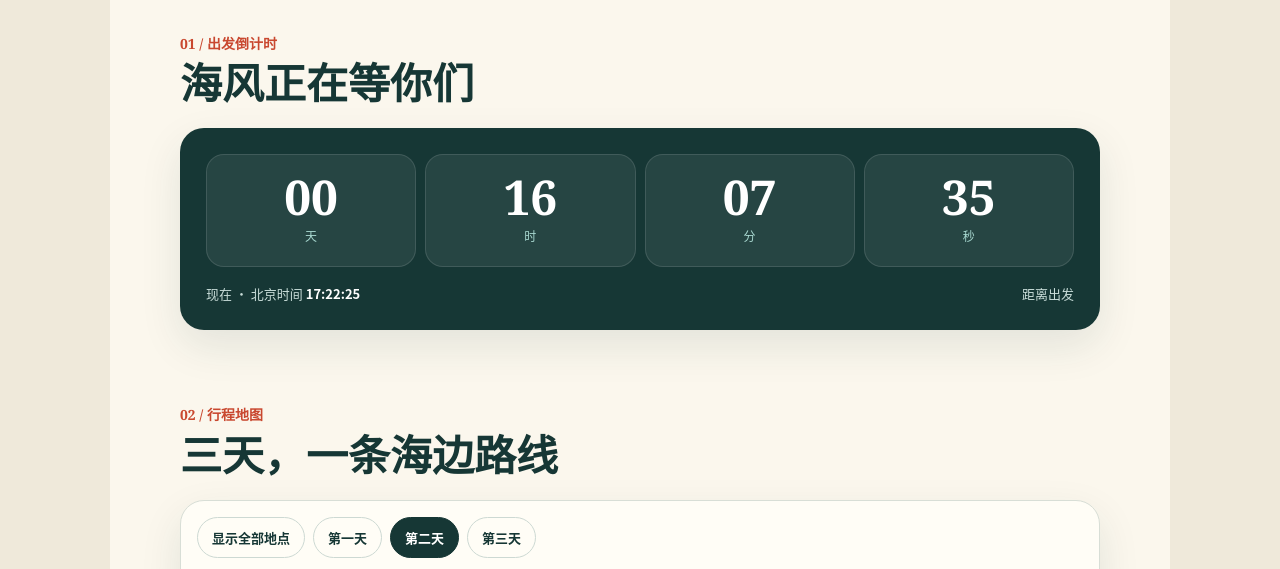
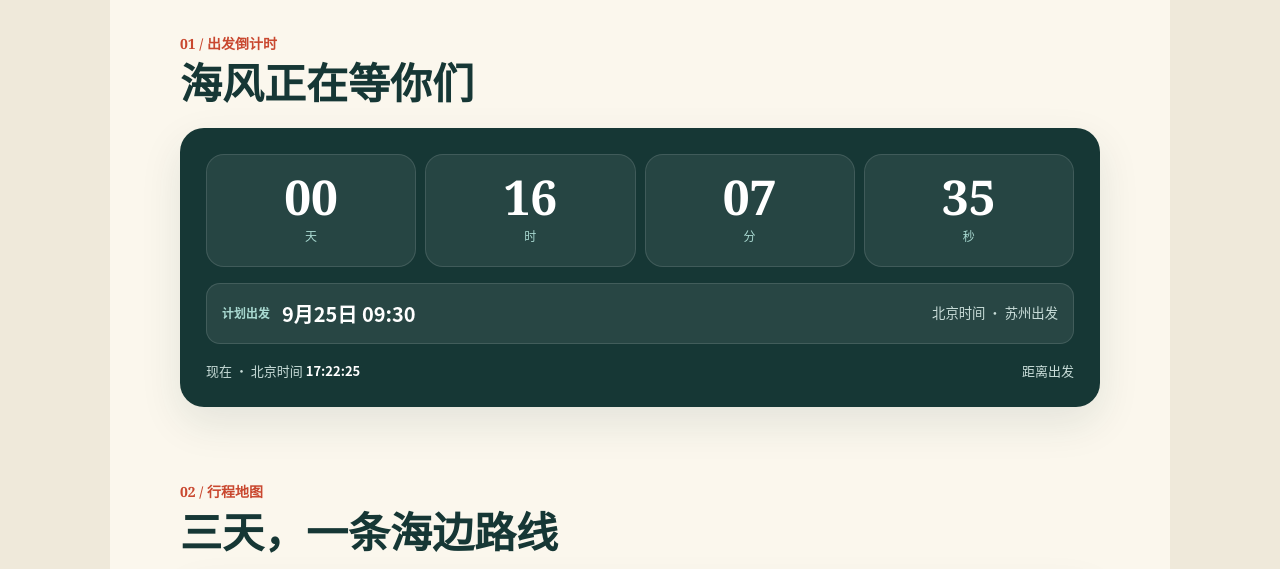
Before and after one commit to wsyzzz/zhoushan-travel-guide, a plain HTML site: page index.html in a window 1280 px wide. Shown: the part 860-1429 px from the top of the page. Drawn offline with Linux system fonts and the light colour scheme.

Commit message:
Show 09:30 departure in countdown

```diff
--- a/index.html
+++ b/index.html
@@ -18,6 +18,9 @@
     @media(max-width:700px){.wrap{width:min(calc(100% - 24px),920px)}.hero{padding-top:20px}.hero-top{display:block}.stamp{position:absolute;right:18px;top:22px;width:78px;font-size:12px}.hero h1{padding-right:68px}.hero-art{margin-top:18px;aspect-ratio:4/3}.hero-art img{object-position:center}.trip-strip{margin-top:-10px}.section{padding-top:54px}.section-head{display:block}.section-desc{text-align:left;margin-top:8px}.clock-card{padding:18px}.timebox{padding:14px 4px}.clock-foot{display:block}.map-stage{height:410px}.map-stage.focus{height:520px}.map-note{display:block}.map-legend{margin-top:6px}.day-header{grid-template-columns:48px 1fr auto;padding:17px 14px;gap:8px}.day-body{padding:4px 14px 20px}.stop{grid-template-columns:30px 1fr}.timeline:before{left:14px}.node{width:30px;height:30px}.check-btn{grid-column:2;margin-top:-8px;justify-self:start}.drive{margin-left:43px}.stay-card{grid-template-columns:1fr}.stay-card .stay-time{text-align:left}.grid{grid-template-columns:1fr}.info-card.wide{grid-column:auto}.todo-list{grid-template-columns:1fr}.tips{grid-template-columns:1fr}.modal-grid{grid-template-columns:1fr}.pin em{font-size:9px;max-width:110px;overflow:hidden;text-overflow:ellipsis}}
     @media(prefers-reduced-motion:reduce){html{scroll-behavior:auto}*{transition:none!important}}
     :root{--coral:#c9482f}.todo-group+.todo-group{margin-top:20px}.todo-group h4{margin:0 0 9px;font-size:13px;color:#50645f;letter-spacing:.06em}.dog-todo{background:#fff8df;border-color:#ead9a4}.dog-todo .card-kicker{color:#8a5710}.stop-note,.section-desc{color:#50645f}.stop-title{display:flex;align-items:center;gap:4px;flex-wrap:wrap}.place-link{min-height:44px;display:inline-flex;align-items:center;gap:6px;padding:6px 4px;border-bottom:0;color:#125b55}.place-link:after{content:"↗";font-size:12px}.info-btn{width:44px;height:44px;margin-left:0}.pin i{width:32px;height:32px}.map-route-summary{margin:0 4px 12px;padding:10px 13px;border-radius:12px;background:#edf4ef;color:#385c58;font-size:12px;font-weight:700}.detail-list a{color:#125b55;font-weight:800}.skip-link{position:fixed;left:12px;top:12px;z-index:99;transform:translateY(-150%);background:#fff;color:#143c3b;padding:10px 14px;border-radius:10px;font-weight:800}.skip-link:focus{transform:none}.sr-only{position:absolute;width:1px;height:1px;padding:0;margin:-1px;overflow:hidden;clip:rect(0,0,0,0);white-space:nowrap;border:0}.footer{padding-bottom:calc(28px + env(safe-area-inset-bottom))}@media(max-width:700px){.map-toolbar{display:grid;grid-template-columns:repeat(2,minmax(0,1fr))}.pill-btn{padding:9px 6px}.pin em{font-size:10px;white-space:normal;max-width:100px;overflow:visible;text-overflow:clip;line-height:1.25}}
+    .departure-time{display:grid;grid-template-columns:auto 1fr auto;align-items:center;gap:12px;margin-top:16px;padding:13px 15px;border-radius:14px;background:rgba(255,255,255,.08);border:1px solid rgba(255,255,255,.12)}
+    .departure-time span{font-size:12px;color:#a9d9d1;font-weight:800}.departure-time strong{font-size:20px;color:#fff}.departure-time small{color:#c9ddd9;text-align:right}
+    @media(max-width:700px){.departure-time{grid-template-columns:auto 1fr;gap:4px 10px}.departure-time strong{text-align:right}.departure-time small{grid-column:1/-1;text-align:right}}
   </style>
 </head>
 <body>
@@ -35,7 +38,7 @@
     </div>
   </header>
 
-  <section class="section wrap" id="countdown"><div class="section-head"><div><span class="section-no">01 / 出发倒计时</span><h2>海风正在等你们</h2></div></div><div class="clock-card"><div class="countdown"><div class="timebox"><strong id="dd">00</strong><span>天</span></div><div class="timebox"><strong id="hh">00</strong><span>时</span></div><div class="timebox"><strong id="mm">00</strong><span>分</span></div><div class="timebox"><strong id="ss">00</strong><span>秒</span></div></div><div class="clock-foot"><span>现在 · 北京时间 <strong id="nowClock">--:--:--</strong></span><span id="countHint">距离出发</span></div></div></section>
+  <section class="section wrap" id="countdown"><div class="section-head"><div><span class="section-no">01 / 出发倒计时</span><h2>海风正在等你们</h2></div></div><div class="clock-card"><div class="countdown"><div class="timebox"><strong id="dd">00</strong><span>天</span></div><div class="timebox"><strong id="hh">00</strong><span>时</span></div><div class="timebox"><strong id="mm">00</strong><span>分</span></div><div class="timebox"><strong id="ss">00</strong><span>秒</span></div></div><div class="departure-time"><span>计划出发</span><strong>9月25日 09:30</strong><small>北京时间 · 苏州出发</small></div><div class="clock-foot"><span>现在 · 北京时间 <strong id="nowClock">--:--:--</strong></span><span id="countHint">距离出发</span></div></div></section>
 
   <section class="section wrap" id="map"><div class="section-head"><div><span class="section-no">02 / 行程地图</span><h2>三天，一条海边路线</h2></div></div><div class="map-card"><div class="map-toolbar" role="group" aria-label="选择地图路线"><button class="pill-btn" data-map="all">显示全部地点</button><button class="pill-btn" data-map="1">第一天</button><button class="pill-btn active" data-map="2">第二天</button><button class="pill-btn" data-map="3">第三天</button></div><div class="map-route-summary" id="mapRouteSummary">樟州湾 → 大青山正门 → 四季花海 → 里沙 → 青沙 → 55Road咖啡 → 牛头山 → 猫跳 → 筲箕湾渔村</div><div class="map-stage" id="mapStage"><svg class="route-layer" id="routeLayer" viewBox="0 0 100 100" preserveAspectRatio="none"></svg><div id="pins"></div><div class="offline-badge">离线地图底图 · © OpenStreetMap 贡献者</div></div><div class="map-note"><span><b id="mapTitle">第二天环岛路线</b></span><span class="map-legend"><i class="dot green"></i><span id="mapLegend">环岛路线</span></span></div></div></section>
 
```
